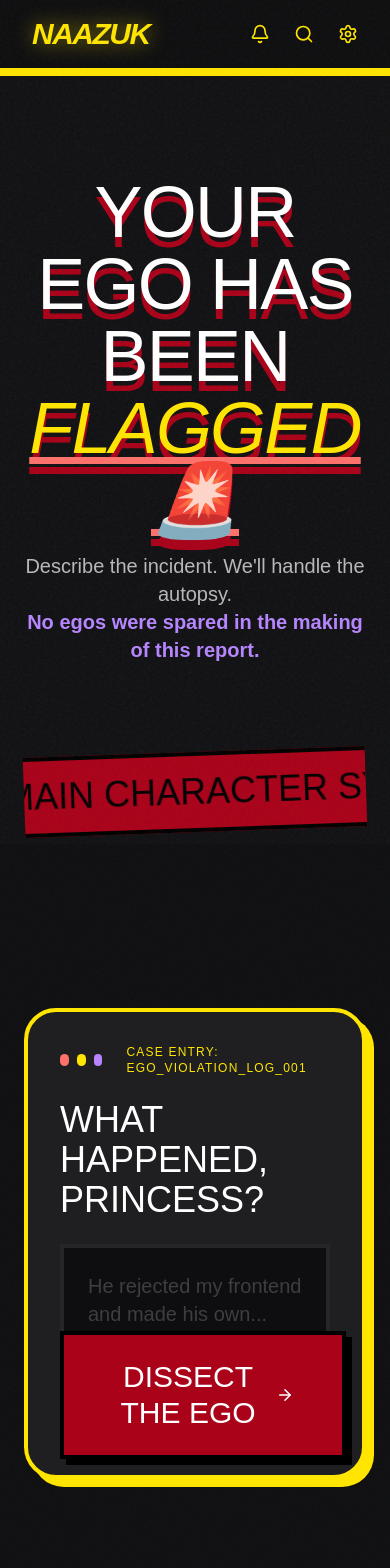
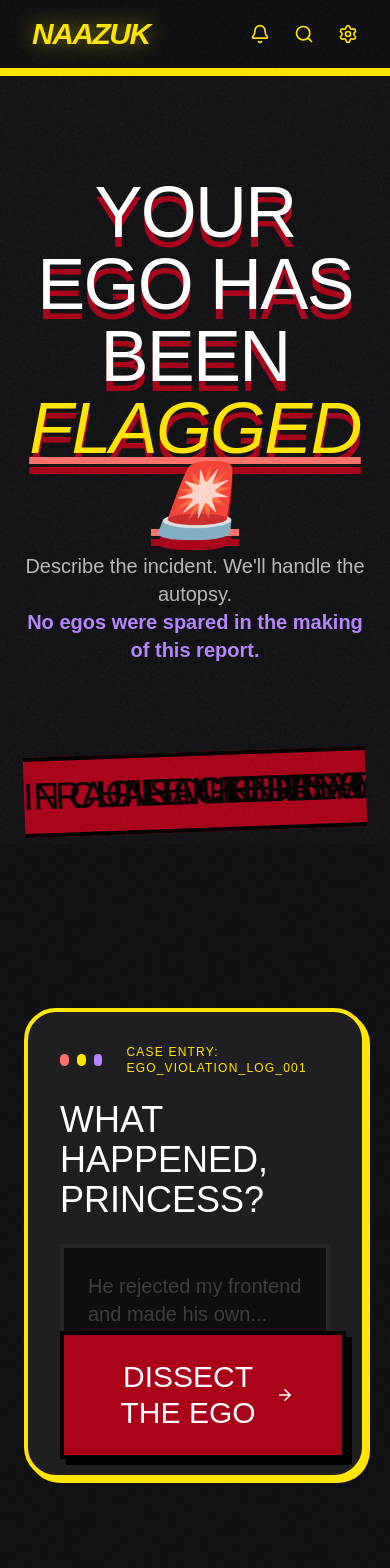
Before and after one commit to aishu-1021/Naazuk, a React (Vite) app: page / in a window 390 px wide. Shown: the top 1568 px of the page. Built offline with nearby package versions, Linux system fonts and the light colour scheme.

Commit message:
Fix: Mobile Layout

```diff
--- a/src/index.css
+++ b/src/index.css
@@ -27,6 +27,21 @@
     background-repeat: repeat;
     background-size: 150px 150px;
     background-blend-mode: overlay;
+    /* FIX 1: Prevent horizontal scroll on mobile */
+    max-width: 100vw;
+    overflow-x: hidden;
+  }
+
+  /* FIX 2: Make all images safe on mobile */
+  img {
+    max-width: 100%;
+    height: auto;
+  }
+
+  /* FIX 3: Prevent any element from breaking out of screen */
+  * {
+    box-sizing: border-box;
+    min-width: 0;
   }
 }
 
@@ -52,9 +67,29 @@
     box-shadow: 8px 8px 0px 0px #A90219;
   }
 
+  /* FIX 4: Reduce sticker shadows on mobile so they don't cause overflow */
+  @media (max-width: 640px) {
+    .sticker-shadow {
+      box-shadow: 4px 4px 0px 0px #000;
+    }
+    .sticker-shadow-yellow {
+      box-shadow: 4px 4px 0px 0px #FFE500;
+    }
+    .sticker-shadow-red {
+      box-shadow: 4px 4px 0px 0px #A90219;
+    }
+  }
+
   .marquee-content {
     display: flex;
     animation: marquee 20s linear infinite;
+  }
+
+  /* FIX 5: Slow marquee slightly on mobile so text is readable */
+  @media (max-width: 640px) {
+    .marquee-content {
+      animation: marquee 12s linear infinite;
+    }
   }
 
   @keyframes marquee {
@@ -66,7 +101,14 @@
     perspective: 1000px;
   }
 
+  /* FIX 6: Disable tilts on mobile — they cause overflow and look broken */
   .tilt-1 { transform: rotate(-1deg); }
   .tilt-2 { transform: rotate(2deg); }
   .tilt-3 { transform: rotate(-2deg); }
+
+  @media (max-width: 640px) {
+    .tilt-1, .tilt-2, .tilt-3 {
+      transform: rotate(0deg);
+    }
+  }
 }
```
